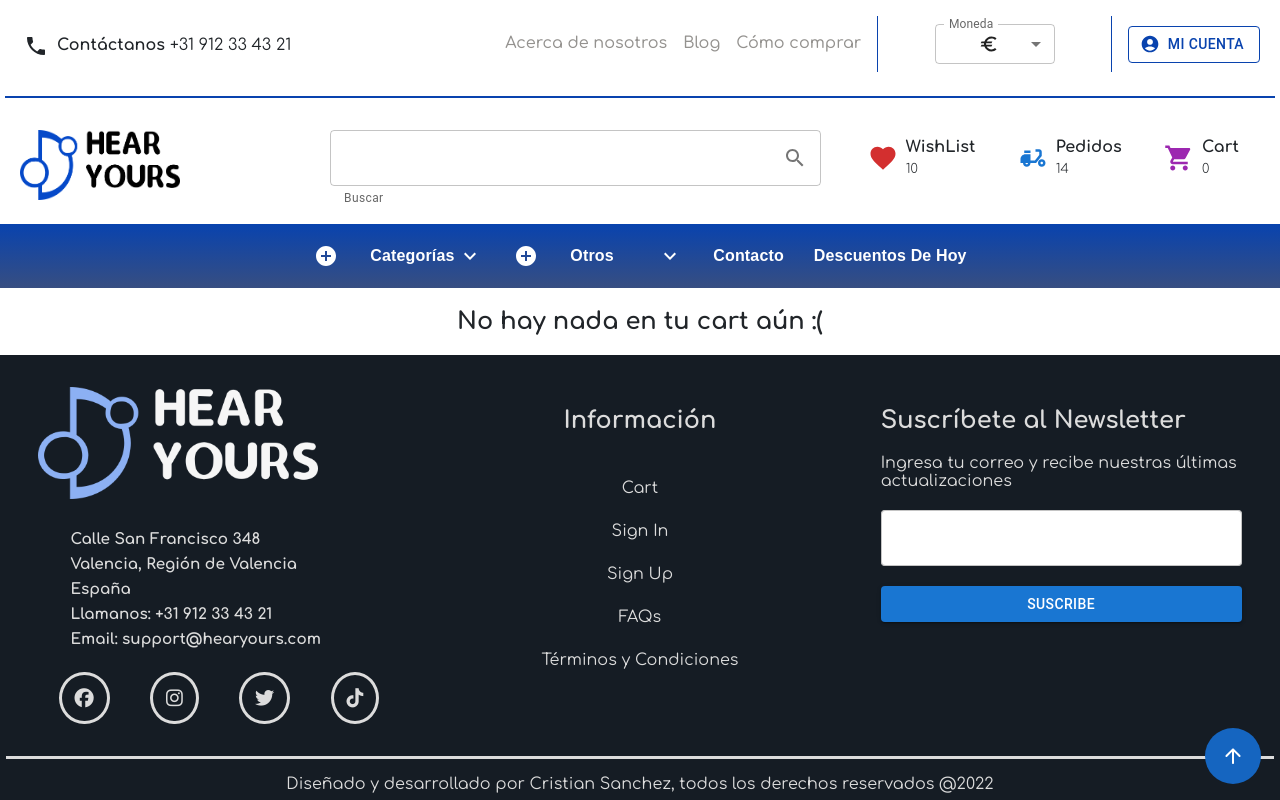
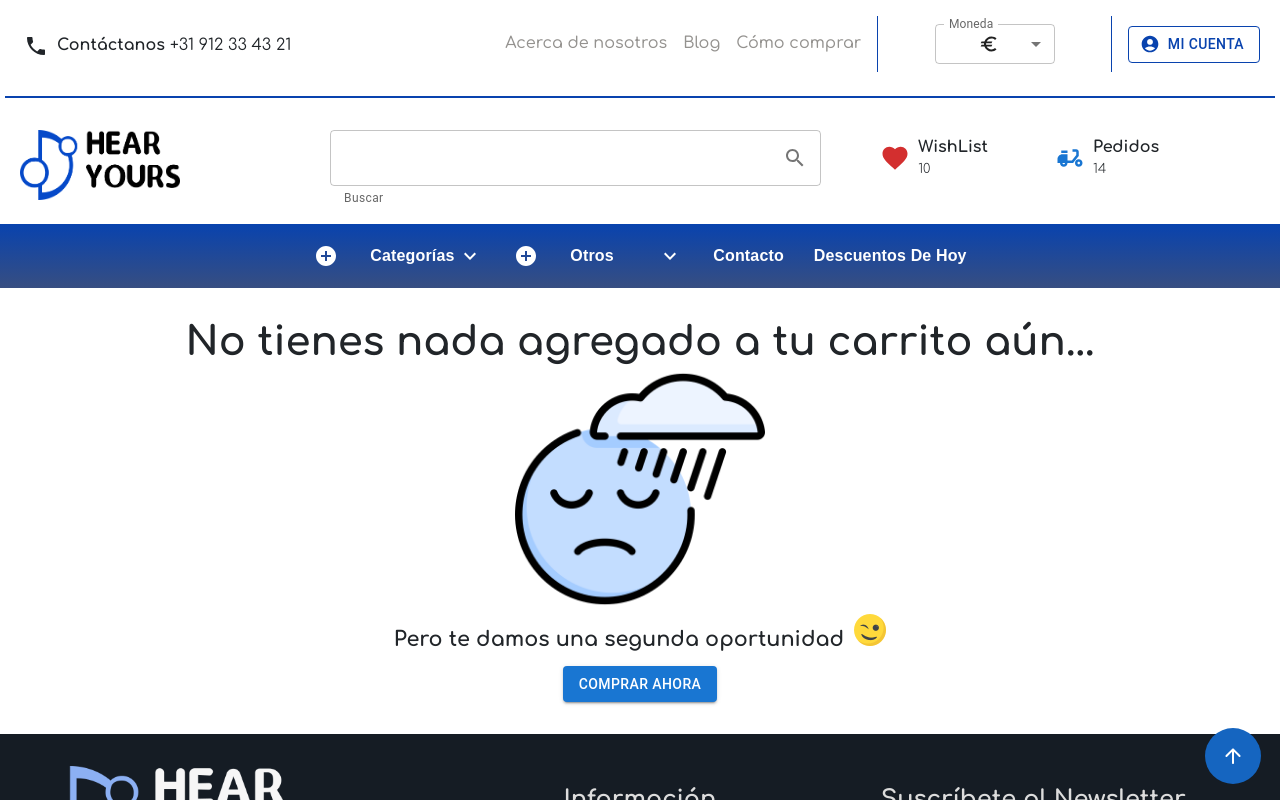
Before and after one commit to cristiansanm/e-commerce-ch, a React (Create React App) app: page /cart in a window 1280 px wide. Shown: the top 800 px of the page. Built offline with nearby package versions, Linux system fonts and the light colour scheme.

Commit message:
adding cartView and features

```diff
--- a/src/App.jsx
+++ b/src/App.jsx
@@ -1,7 +1,7 @@
 import React, {useState} from 'react';
 import { BrowserRouter, Routes, Route } from 'react-router-dom'
 import ContainerHome from './components/Home/ContainerHome';
-import Cart from './components/Cart';
+import Cart from './components/Cart/Cart';
 import { ItemDetailContainer } from './components/ItemDetail/ItemDetailContainer';
 import NavBar from './components/NavBar/NavBar';
 import HeaderContainer from './components/Header/HeaderContainer';
--- /dev/null
+++ b/src/assets/css/Cart.scss
@@ -0,0 +1,10 @@
+.table__container{
+    display: flex;
+    justify-content: center;
+    margin: 20px 0;
+}
+.emptyCart__container{
+    display: flex;
+    justify-content: center;
+    padding: 20px 0;
+}
--- /dev/null
+++ b/src/assets/css/UICommonComp/NoContent.scss
@@ -0,0 +1,18 @@
+.noContent__container{
+    width: 100%;
+    display: flex;
+    flex-direction: column;
+    align-items: center;
+    padding: 2rem 0;
+    font-weight: bold;
+    .noContent__title{
+        font-size: 2.5rem;
+    }
+    .noContent__message{
+        font-size: 1.3rem;
+        margin-bottom: 15px;
+        img{
+            margin-left: 10px;
+        }
+    }
+}
--- a/src/components/Cart.jsx
+++ /dev/null
@@ -1,31 +0,0 @@
-import { DeleteForever } from '@mui/icons-material';
-import { Button, IconButton } from '@mui/material';
-import { useCartContext } from './../context/CartContext';
-const Cart = () => {
-  const { cartList , emptyCart, removeItem } = useCartContext();
-
-  return (
-    <div>
-        {(cartList?.length > 0) ? (
-          cartList.map((data, index) =>
-            <div style={{width: '100%', marginLeft: '40%'}} key={index}>
-              {`id: ${data?.item.id}, nombre: ${data?.item.model}, cantidad: ${data?.quantity}`}
-              <IconButton
-                color="error"
-                onClick={() => removeItem(data?.item.id)}>
-                <DeleteForever/>
-              </IconButton>
-            </div>
-          )
-        ) : (
-          <h2 style={{width: '100%', textAlign: 'center'}}>No hay nada en tu cart aún :(</h2>
-        )}
-        {cartList?.length > 0 &&
-          <div style={{marginLeft: '50%', padding: '20px 0'}}>
-            <Button variant="contained" color="error" onClick={()=>emptyCart()} >Vaciar Carrito</Button>
-          </div>}
-    </div>
-    );
-};
-
-export default Cart;
--- /dev/null
+++ b/src/components/Cart/Cart.jsx
@@ -0,0 +1,41 @@
+import { Button } from '@mui/material';
+import { useCartContext } from '../../context/CartContext';
+import NoContent from '../UICommonComp/NoContent';
+import CartTable from './CartTable';
+import "../../assets/css/Cart.scss";
+import { Link } from 'react-router-dom';
+
+const Cart = () => {
+  const { cartList , emptyCart } = useCartContext();
+
+  return (
+    <div>
+        {(cartList?.length > 0) ? (
+          <CartTable/>
+        ) : (
+          <NoContent
+            message="Pero te damos una segunda oportunidad"
+            title="No tienes nada agregado a tu carrito aún..."/>
+        )}
+        {cartList?.length > 0 &&
+          <div className="emptyCart__container">
+            <Button
+              variant="contained"
+              color="error"
+              onClick={()=>emptyCart()} >
+                Vaciar Carrito
+            </Button>
+            <Link to="/">
+              <Button
+                sx={{marginLeft: 10}}
+                variant="contained"
+                color="primary">
+                Seguir Comprando
+              </Button>
+            </Link>
+          </div>}
+    </div>
+    );
+};
+
+export default Cart;
--- /dev/null
+++ b/src/components/Cart/CartTable.jsx
@@ -0,0 +1,95 @@
+import * as React from 'react';
+import { styled } from '@mui/material/styles';
+import Table from '@mui/material/Table';
+import TableBody from '@mui/material/TableBody';
+import TableCell, { tableCellClasses } from '@mui/material/TableCell';
+import TableContainer from '@mui/material/TableContainer';
+import TableHead from '@mui/material/TableHead';
+import TableRow from '@mui/material/TableRow';
+import Paper from '@mui/material/Paper';
+import { useCartContext } from '../../context/CartContext';
+import { IconButton } from '@mui/material';
+import { DeleteForever } from '@mui/icons-material';
+import "../../assets/css/Cart.scss"
+
+const StyledTableCell = styled(TableCell)(({ theme }) => ({
+  [`&.${tableCellClasses.head}`]: {
+    backgroundColor: '#82a0c4',
+    color: theme.palette.common.white,
+    fontSize: 16
+  },
+  [`&.${tableCellClasses.body}`]: {
+    fontSize: 15,
+  },
+}));
+
+const StyledTableRow = styled(TableRow)(({ theme }) => ({
+  '&:nth-of-type(odd)': {
+    backgroundColor: theme.palette.action.hover,
+  },
+  // hide last border
+  '&:last-child td, &:last-child th': {
+    border: 0,
+  },
+}));
+
+
+export default function CartTable() {
+  const { cartList, calculateSubPrice, calculateTotalPrice, removeItem } = useCartContext();
+  return (
+      <div className="table__container">
+      {cartList?.length > 0 && (
+
+        <TableContainer sx={{display: 'flex', justifyContent: 'center', maxWidth: 1000}} component={Paper}>
+            <Table sx={{ maxWidth: 1000, minWidth: 700}} aria-label="customized table">
+                <TableHead>
+                    <TableRow>
+                      <StyledTableCell>Imagen</StyledTableCell>
+                      <StyledTableCell align="right">Nombre</StyledTableCell>
+                      <StyledTableCell align="right">Categoría</StyledTableCell>
+                      <StyledTableCell align="right">Cantidad</StyledTableCell>
+                      <StyledTableCell align="right">Precio (Subtotal)</StyledTableCell>
+                      <StyledTableCell align="right">Acciones</StyledTableCell>
+                    </TableRow>
+                </TableHead>
+                <TableBody>
+                  {cartList?.map((row, index) => (
+                    <StyledTableRow key={index}>
+                      <StyledTableCell component="th" scope="row">
+                        <img
+                          src={row.item.img}
+                          width="60"
+                          alt="img"/>
+                      </StyledTableCell>
+                      <StyledTableCell align="right">{row.item.model}</StyledTableCell>
+                      <StyledTableCell align="right">{row.item.category}</StyledTableCell>
+                      <StyledTableCell align="right">{row.quantity}</StyledTableCell>
+                      <StyledTableCell align="right">
+                          € {calculateSubPrice(row.quantity, row.item.price)}.00
+                      </StyledTableCell>
+                      <StyledTableCell align="right">
+                          <IconButton
+                            title="Eliminar"
+                            color="error"
+                            onClick={() => removeItem(row.item.id)}>
+                            <DeleteForever/>
+                          </IconButton>
+                      </StyledTableCell>
+                    </StyledTableRow>
+                  ))}
+                  <StyledTableRow>
+                      <StyledTableCell align="left" colSpan={3}>
+                          Total:
+                      </StyledTableCell>
+                      <StyledTableCell align="right" colSpan={3}>
+                          € {calculateTotalPrice()}.00
+                      </StyledTableCell>
+                  </StyledTableRow>
+                </TableBody>
+            </Table>
+        </TableContainer>
+        )}
+      </div>
+
+  );
+}
--- /dev/null
+++ b/src/components/Cart/CartWidget.jsx
@@ -0,0 +1,31 @@
+import ShoppingCartIcon from '@mui/icons-material/ShoppingCart';
+import { Link } from 'react-router-dom';
+import { useCartContext } from "../../context/CartContext"
+import "../../assets/css/HomeStyles/Header.scss"
+const CartWidget = () => {
+
+  const { getTotalItemsOnCart } = useCartContext();
+  return (
+    <>
+        {getTotalItemsOnCart() > 0 && (
+            <Link to="/cart" className="quick__buttons">
+                <div>
+                    <ShoppingCartIcon
+                        sx={{height:40, width:30, marginRight: 1}}
+                        color="secondary"
+                    />
+                </div>
+                <div>
+                    <div className="button__container__options">
+                        <span>Cart</span>
+                            <span>{getTotalItemsOnCart()}</span>
+                        </div>
+                </div>
+            </Link>
+        )}
+
+    </>
+  )
+}
+
+export default CartWidget
--- a/src/components/Header/HeadersComp/QuickActions.jsx
+++ b/src/components/Header/HeadersComp/QuickActions.jsx
@@ -1,11 +1,9 @@
 import { Box } from '@mui/material';
 import FavoriteIcon from '@mui/icons-material/Favorite';
 import DeliveryDiningIcon from '@mui/icons-material/DeliveryDining';
-import ShoppingCartIcon from '@mui/icons-material/ShoppingCart';
 import  "./../../../assets/css/HomeStyles/Header.scss";
 import { makeStyles } from '@mui/styles';
-import { Link } from 'react-router-dom';
-import { useCartContext } from '../../../context/CartContext'
+import CartWidget from '../../Cart/CartWidget';
 
 const useStyles = makeStyles({
     quickButtonsContainer:{
@@ -15,7 +13,6 @@ const useStyles = makeStyles({
     }
 })
 function QuickActions({itemWishList=10, itemOrders=14}) {
-    const { getTotalItemsOnCart } = useCartContext();
     const classes = useStyles();
     return (
         <>
@@ -43,20 +40,7 @@ function QuickActions({itemWishList=10, itemOrders=14}) {
                     </div>
                 </Box>
                 <Box component="div">
-                    <Link to="/cart" className="quick__buttons">
-                        <div>
-                            <ShoppingCartIcon
-                                sx={{height:40, width:30, marginRight: 1}}
-                                color="secondary"
-                            />
-                        </div>
-                        <div>
-                            <div className="button__container__options">
-                                <span>Cart</span>
-                                <span>{getTotalItemsOnCart()}</span>
-                            </div>
-                        </div>
-                    </Link>
+                    <CartWidget />
                 </Box>
             </Box>
 
--- /dev/null
+++ b/src/components/UICommonComp/NoContent.jsx
@@ -0,0 +1,35 @@
+import sadness  from "../../assets/img/sadness.png"
+import wink from "../../assets/img/wink.png"
+import "../../assets/css/UICommonComp/NoContent.scss"
+import { Button } from "@mui/material"
+import { Link } from "react-router-dom"
+const NoContent = ({ message, title }) => {
+  return (
+    <div className="noContent__container">
+        <div
+          className="noContent__title">
+            {title}
+        </div>
+        <img
+          src={sadness}
+          width="250"
+          alt="sad" />
+        <div
+          className="noContent__message">
+          {message}
+          <img
+            src={wink}
+            width="32"
+            alt="winky" />
+        </div>
+        <Link to="/">
+          <Button
+            variant="contained">
+              Comprar ahora
+          </Button>
+        </Link>
+    </div>
+  )
+}
+
+export default NoContent
--- a/src/context/CartContext.jsx
+++ b/src/context/CartContext.jsx
@@ -1,4 +1,5 @@
 import { createContext, useState, useContext } from 'react';
+import { MAGIC_NUMBER } from "../assets/js/helpers"
 
 const cartContext = createContext([])
 export const useCartContext = () => useContext(cartContext);
@@ -54,6 +55,17 @@ const CartContextProvider = ({ children }) => {
     setCartList([])
   }
 
+  //calcula el precio a cobrar por cada articulo
+  function calculateSubPrice(quantity, price){
+    return quantity * price / MAGIC_NUMBER;
+  }
+
+  function calculateTotalPrice(){
+    let total = 0;
+    cartList?.map((row) =>
+      total += row.item.price * row.quantity)
+    return total/MAGIC_NUMBER;
+  }
   return (
     <cartContext.Provider value={
       {
@@ -61,7 +73,9 @@ const CartContextProvider = ({ children }) => {
         addToCart,
         emptyCart,
         getTotalItemsOnCart,
-        removeItem
+        removeItem,
+        calculateSubPrice,
+        calculateTotalPrice
       }
     }>
       {children}
```
Also changed, not shown: src/assets/img/sadness.png (added), src/assets/img/wink.png (added).
